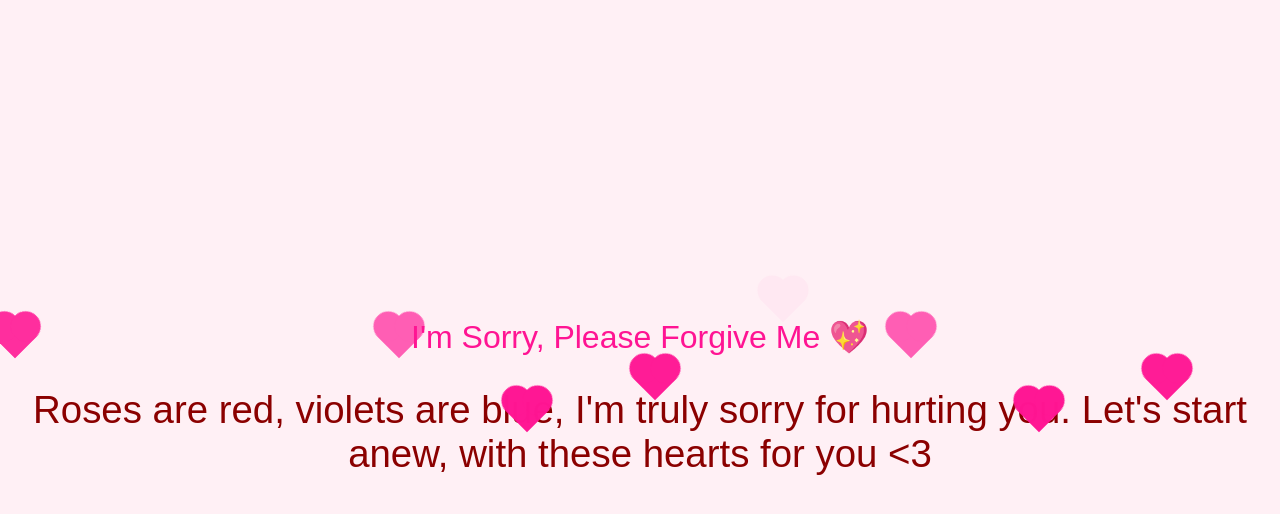
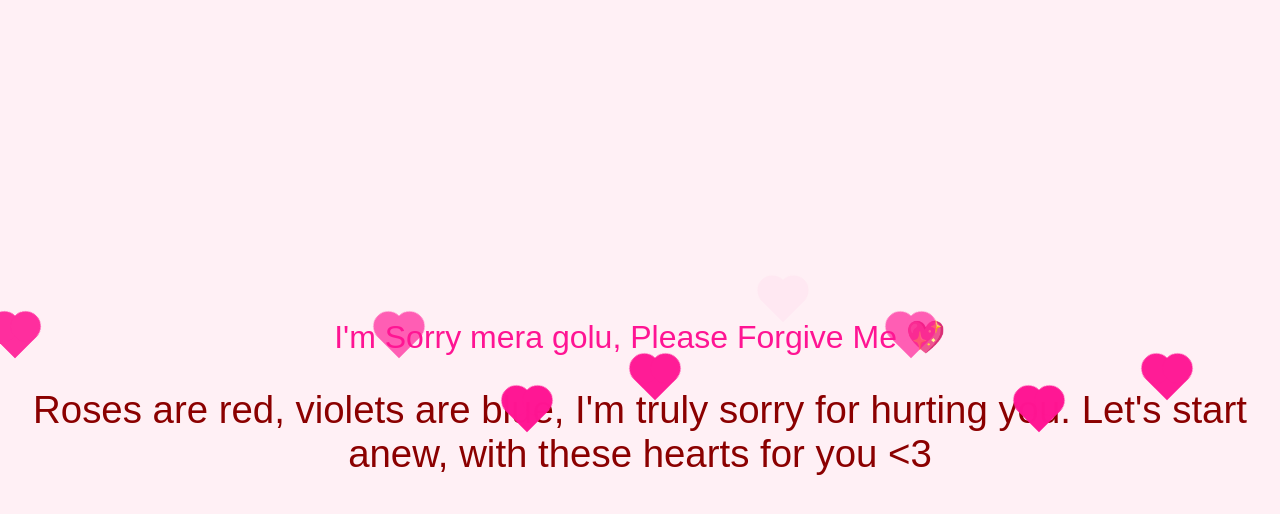
Before and after one commit to mohanchirag/sorry, a plain HTML site: page index.html in a window 1280 px wide. Both pictures are taken after a click on the button "Click Me". Drawn offline with Linux system fonts and the light colour scheme.

Commit message:
Update index.html

```diff
--- a/index.html
+++ b/index.html
@@ -100,7 +100,7 @@
         <button class="button" onclick="showMessage()">Click Me</button>
     </div>
     <div class="message">
-        <p>I'm Sorry, Please Forgive Me 💖</p>
+        <p>I'm Sorry mera golu, Please Forgive Me 💖</p>
         <p class="poem">Roses are red, violets are blue, I'm truly sorry for hurting you. Let's start anew, with these hearts for you <3 </p>
         <div class="heart"></div>
         <div class="heart"></div>
```
